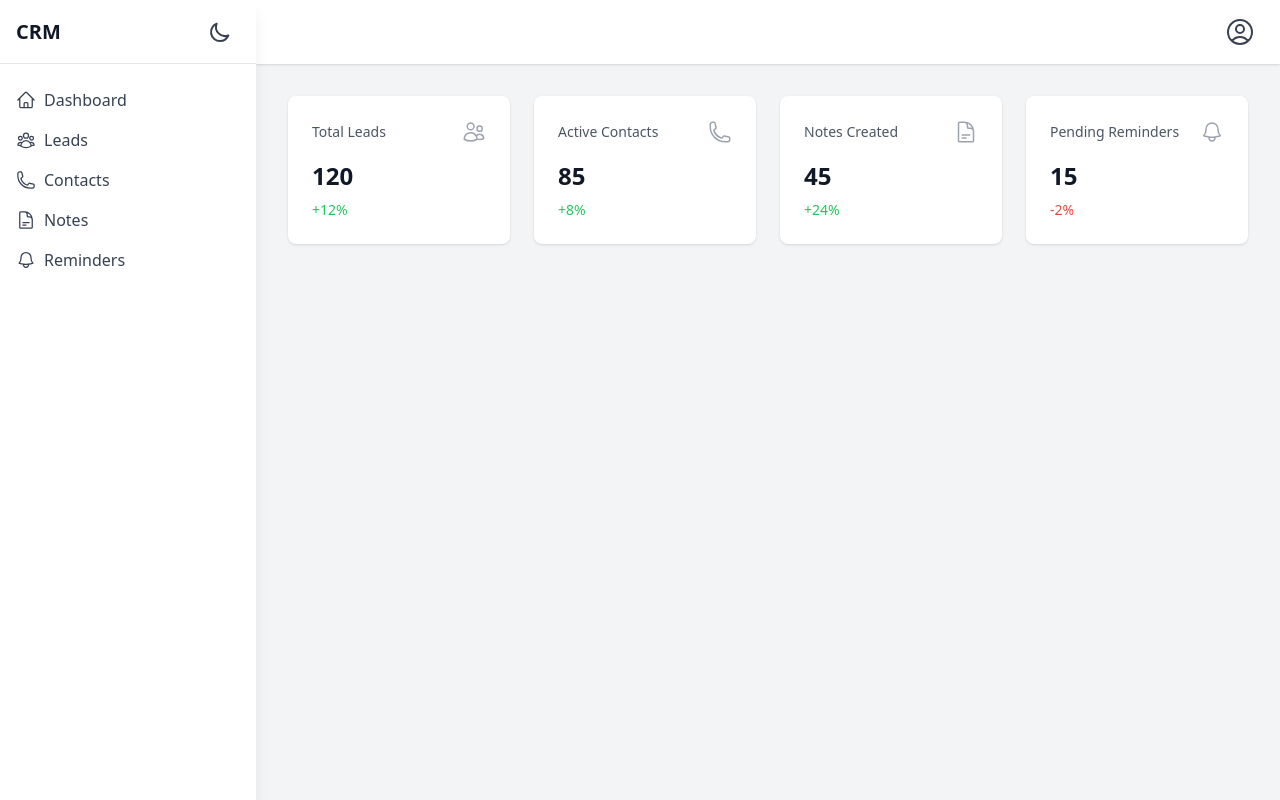
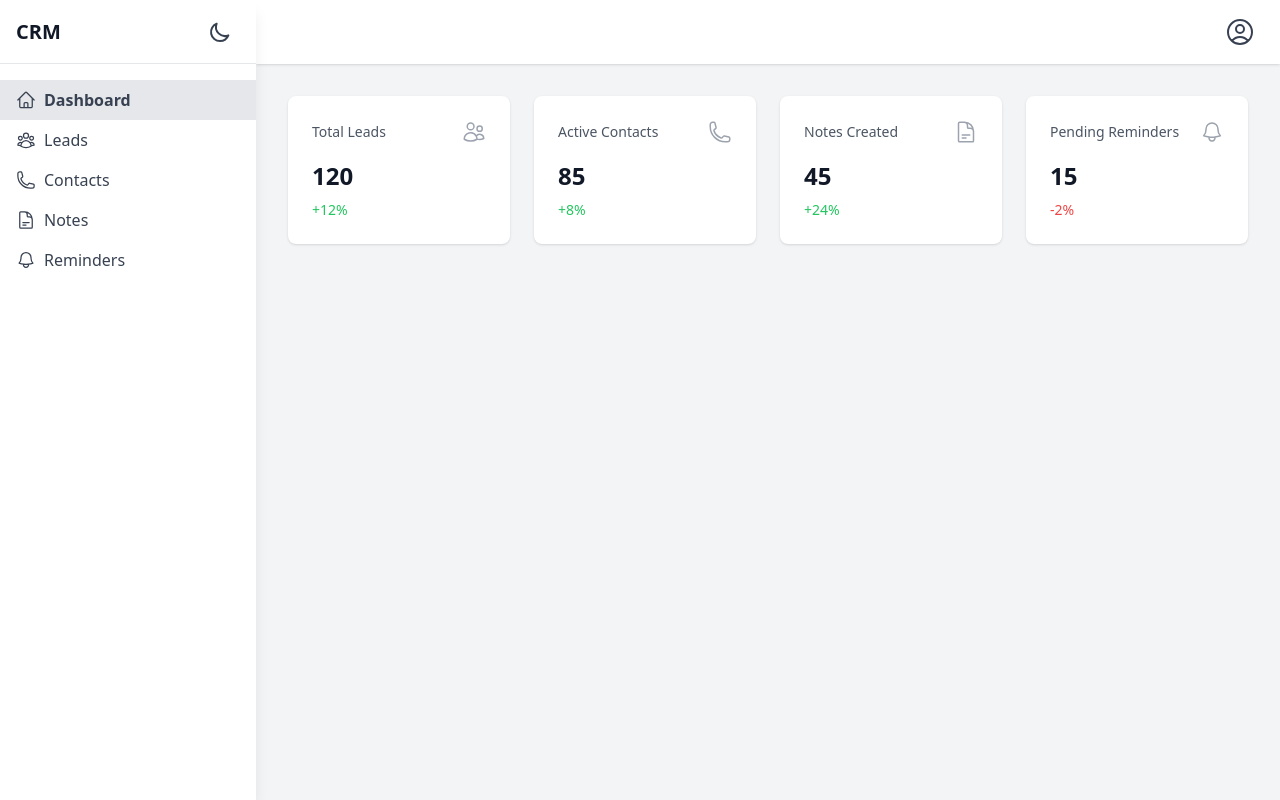
Before and after one commit to Blackscure/crm-mini-v2, a Vue app: page /dashboard in a window 1280 px wide. Built offline with nearby package versions, Linux system fonts and the light colour scheme; sample sign-in values are in the browser's storage.

Commit message:
aside created

```diff
--- a/src/views/Dashboard.vue
+++ b/src/views/Dashboard.vue
@@ -32,10 +32,12 @@ const navigation = [
         <ThemeSwitcher />
       </div>
       <nav class="mt-4">
-        <router-link v-for="item in navigation"
-                    :key="item.name"
-                    :to="item.to"
-                    class="flex items-center px-4 py-2 text-gray-700 dark:text-gray-200 hover:bg-gray-100 dark:hover:bg-gray-700">
+        <router-link
+          v-for="item in navigation"
+          :key="item.name"
+          :to="item.to"
+          class="flex items-center px-4 py-2 text-gray-700 dark:text-gray-200 hover:bg-gray-100 dark:hover:bg-gray-700"
+          :class="{ 'bg-gray-200 dark:bg-gray-700 font-bold': $route.path === item.to }">
           <component :is="item.icon" class="w-5 h-5 mr-2" />
           {{ item.name }}
         </router-link>
```
